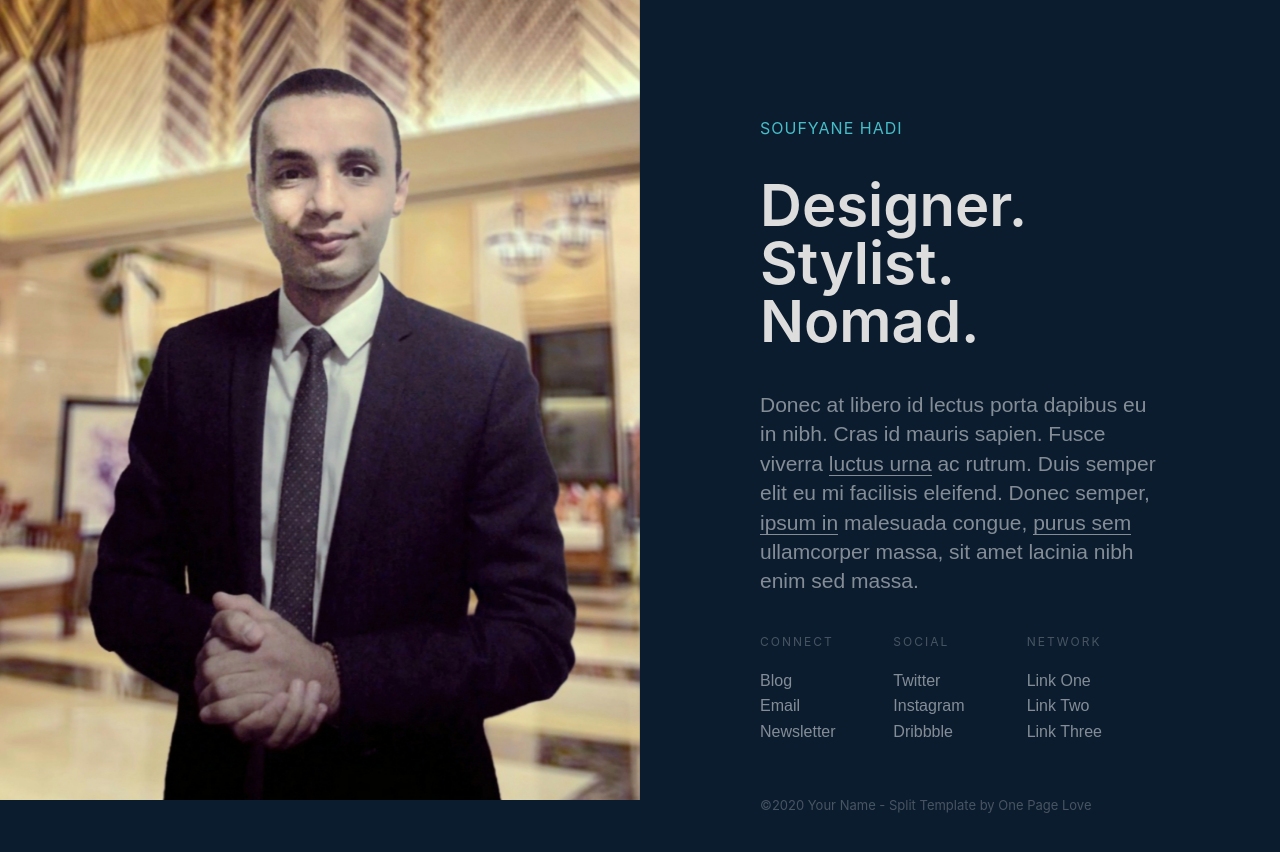
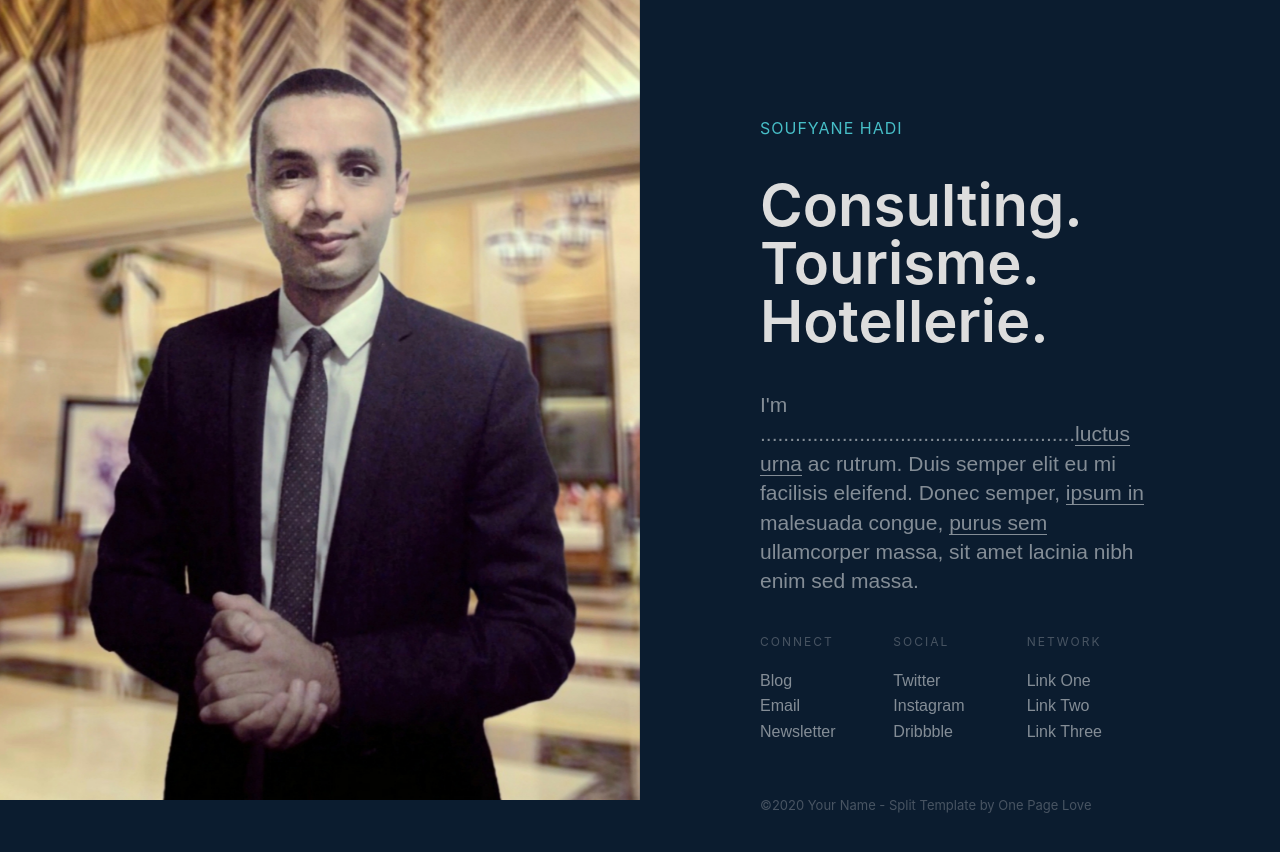
Before and after one commit to soufyanehadi/soufyanehadi.github.io, a plain HTML site: page index.html in a window 1280 px wide. Drawn offline with nearby package versions, Linux system fonts and the light colour scheme; a script that the page names is missing.

Commit message:
Update index.html
update work

```diff
--- a/index.html
+++ b/index.html
@@ -29,8 +29,8 @@ body {
     <div class="rightcontent w-col w-col-6 w-col-stack">
       <div data-w-id="3fd5aeb3-22da-ed60-7286-0d11f16597d3" style="opacity:0" class="content">
         <div class="name">Soufyane HADI</div>
-        <h1 class="tagline"><strong class="bold-text">Designer. Stylist. Nomad.</strong></h1>
-        <p class="bio">Donec at libero id lectus porta dapibus eu in nibh. Cras id mauris sapien. Fusce viverra <a href="#" class="bio-links">luctus urna</a> ac rutrum. Duis semper elit eu mi facilisis eleifend. Donec semper, <a href="#" class="bio-links">ipsum in</a> malesuada congue, <a href="#" class="bio-links">purus sem</a> ullamcorper massa, sit amet lacinia nibh enim sed massa. </p>
+        <h1 class="tagline"><strong class="bold-text">Consulting. Tourisme. Hotellerie.</strong></h1>
+        <p class="bio">I'm ......................................................<a href="#" class="bio-links">luctus urna</a> ac rutrum. Duis semper elit eu mi facilisis eleifend. Donec semper, <a href="#" class="bio-links">ipsum in</a> malesuada congue, <a href="#" class="bio-links">purus sem</a> ullamcorper massa, sit amet lacinia nibh enim sed massa. </p>
         <div class="links w-row">
           <div class="column w-col w-col-4">
             <div class="text-block-2">Connect</div>
```
